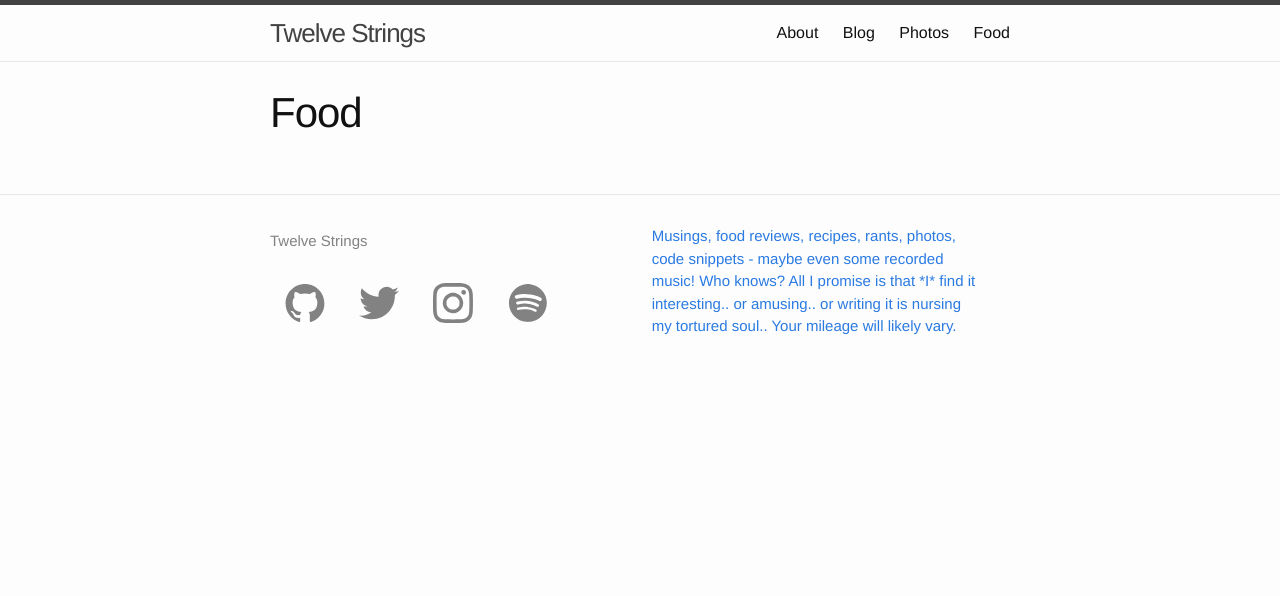
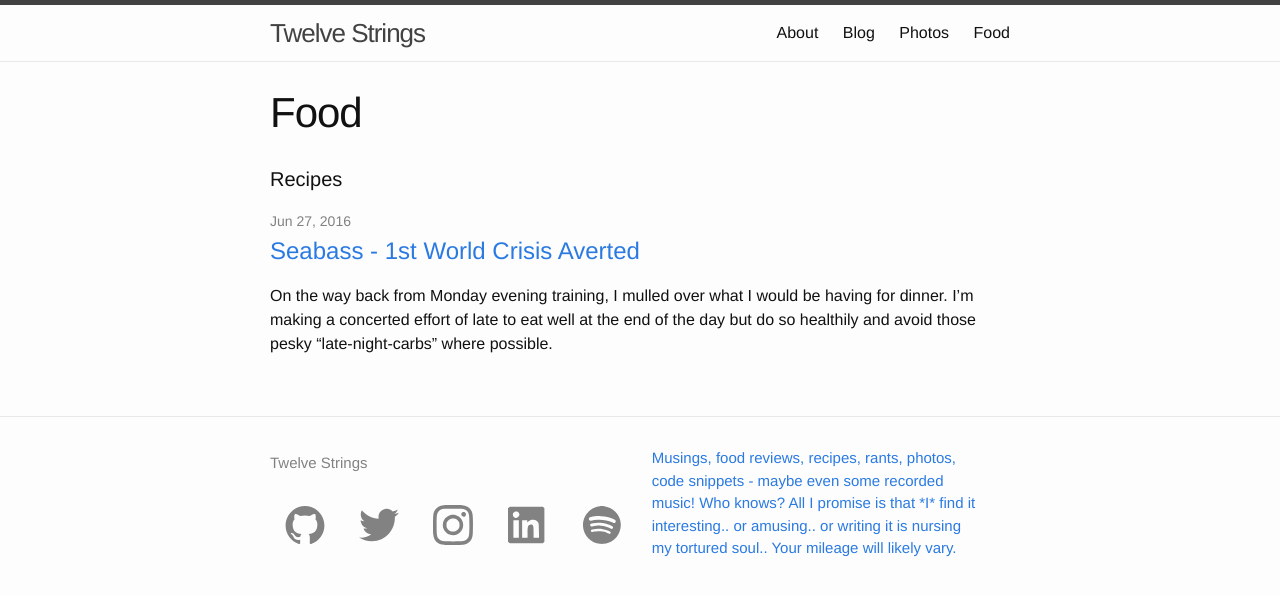
Before and after one commit to johncyril/johncyril.github.io, a Jekyll site: the page built from food/index.md, in a window 1280 px wide. Shown: the top 596 px of the page. Built offline with Jekyll 4.4.1, drawn with Linux system fonts in a browser that asks for light colours.

Commit message:
new post - seabass

```diff
--- a/_config.yml
+++ b/_config.yml
@@ -22,3 +22,6 @@ linkedin_username: jcyril
 
 # Build settings
 markdown: kramdown
+collections:
+ recipes:
+  output: true
--- a/_includes/footer.html
+++ b/_includes/footer.html
@@ -29,17 +29,20 @@
           </li>
           {% endif %}
 
+{% if site.linkedin_username %}
+          <li>
+            {% include icon-linkedin.html username=site.linkedin_username %}
+          </li>
+          {% endif %}
+
           {% if site.spotify_username %}
           <li>
             {% include icon-spotify.html username=site.spotify_username %}
           </li>
           {% endif %}
 
-          {% if site.linkedin_username %}
-          <li>
-            {% include icon-linkedin.html username=site.linkedin_username %}
-          </li>
-          {% endif %}
+
+
         </ul>
       </div>
 
--- /dev/null
+++ b/_recipes/2016-06-27-seabass-1st-world-crsis-averted.md
@@ -0,0 +1,40 @@
+---
+layout: post
+title: "Seabass - 1st World Crisis Averted"
+date: 2016-06-27 20:00
+author: john
+comments: true
+categories: [Recipes]
+tags: [Recipes]
+---
+
+On the way back from Monday evening training, I mulled over what I would be having for dinner. I’m making a concerted effort of late to eat well at the end of the day but do so healthily and avoid those pesky “late-night-carbs” where possible.
+
+Fortunately, over the weekend, I had the foresight to know that I’d be feeling reasonably tired and apathetic to the notion of cooking a big meal after the gym. So I’d picked up a whole seabass at the shops. I don’t cook fish often enough, but I love it. And it featured heavily on the dinner table when we were growing up at home.
+
+The plan was as follows: Freshly squeezed juice of a lime, some cumin, minced garlic, salt and pepper to act as a marinade. Dust with a little flour and shallow fry, flipping over once a side turns an even dark brown.
+Typically served with some onion fried rice (which we used to nickname “fish-rice”) and there you have it; a piece of childhood nostalgia. No rice tonight – remember those late night carbs! – but otherwise the coastal Egyptian’s dinner of champions..
+
+That was, until I unwrapped the bag to find my lovely dinner wasn’t gutted or scaled. Nightmare. I really didn’t feel like gutting or scaling a fish tonight. Admittedly, I’ve not done it before but I do know exactly what to do and the damn mess scales make.
+
+SO, I did what all self-respecting, independent, highly eligible bachelors in their mid-twenties would do: I called my mummy and had a bit of a moan.
+> “It’s ok habibi.”
+Came the words of reassurance.
+> “I have very easy solution for you.”
+Here were the instructions, helpfully translated from Arabic.
+Grill the fish on a hotplate, exactly as it is until each side is a deep brown, possibly even black.
+Meanwhile, prepare a sheet of newspaper and sprinkle a very generous amount of salt, pepper and cumin.
+Be liberal. Immediately after your fish is done, place on a side of the newspaper.
+Sprinkle more of the seasoning on top and then wrap up your fish and leave to rest for a few minutes.
+You’ll find the newspaper soaks through and the scaly skin will peel away effortlessly.
+Being liberal with the seasoning makes sure it seeps through to the flesh.
+
+I used baking parchment. Lo and behold, a seriously delicious, succulent, perfectly cooked seabass. No scaling required and the innards were simple enough to brush away after cooking. Zero prep, totally effortless and while my meal-to-be rested I took a shower.
+
+This method also doesn’t produce the usual fumes of grilling baking or shallow frying. Open a few windows, leave the extractor fan running and it’s like nothing ever happened.
+Do make sure to put away any laundry airing in an adjacent living room though, just in case (haven’t we all made that mistake at least once?).
+
+
+I like to top and tail my fish before plating. Serve with some cherry tomatoes and washed greens. An IPA from London’s Meantime brewery to wash it down. Ok.. so one or two late night carbs..
+
+In all, a triumph. Successful dinner clinched from the jaws of an irritating and messy supper. Moral of the story? Don’t assume; always ask the fishmonger to gut and scale your fish. That said, I might just be cooking it this way for a while to come.
--- a/_sass/_layout.scss
+++ b/_sass/_layout.scss
@@ -112,6 +112,7 @@
     list-style: none;
     margin-left: 0;
 }
+
 .social-media-list {
   margin: 30px 0;
   text-align: center;
--- a/food/index.md
+++ b/food/index.md
@@ -5,3 +5,23 @@ category: PAGE
 description: Great food I'm fortunate enough to eat or flukey enough to cook.
 byline: Probably not worth your time should you dislike the idea of eating anything that once mooed, bleated or clucked.
 ---
+
+<div class="home">
+
+  <h1 class="page-heading">Recipes</h1>
+
+  <ul class="post-list">
+    {% for recipe in site.recipes %}
+      <li>
+        <span class="post-meta">{{ recipe.date | date: "%b %-d, %Y" }}</span>
+		<h2>
+          <a class="post-link" href="{{ recipe.url | prepend: site.baseurl }}">{{ recipe.title }}</a>
+        </h2>
+		{{ recipe.excerpt }}
+      </li>
+    {% endfor %}
+  </ul>
+
+  <!--<p class="rss-subscribe">subscribe <a href="{{ "/feed.xml" | prepend: site.baseurl }}">via RSS</a></p>-->
+
+</div>
```
Also changed, not shown: _includes/icon-linkedin.png (added), _includes/icon-linkedin.svg.
